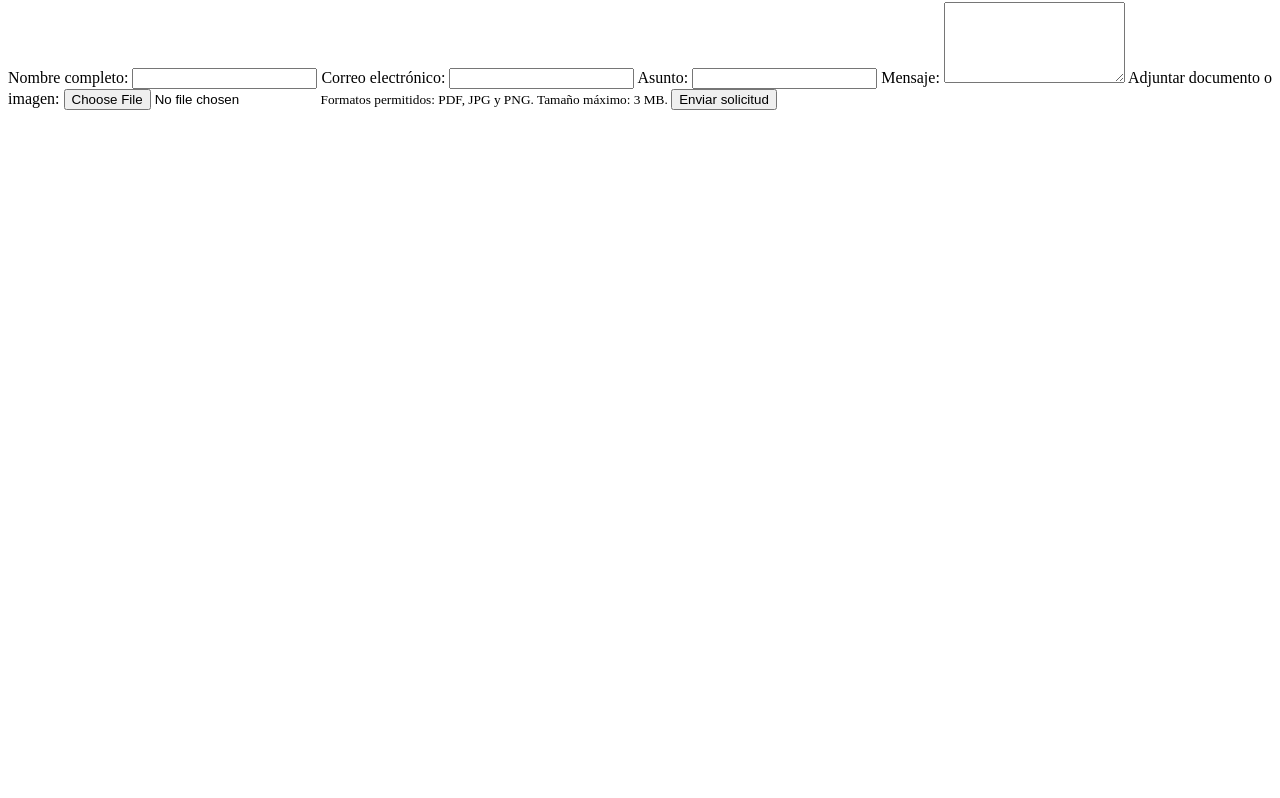
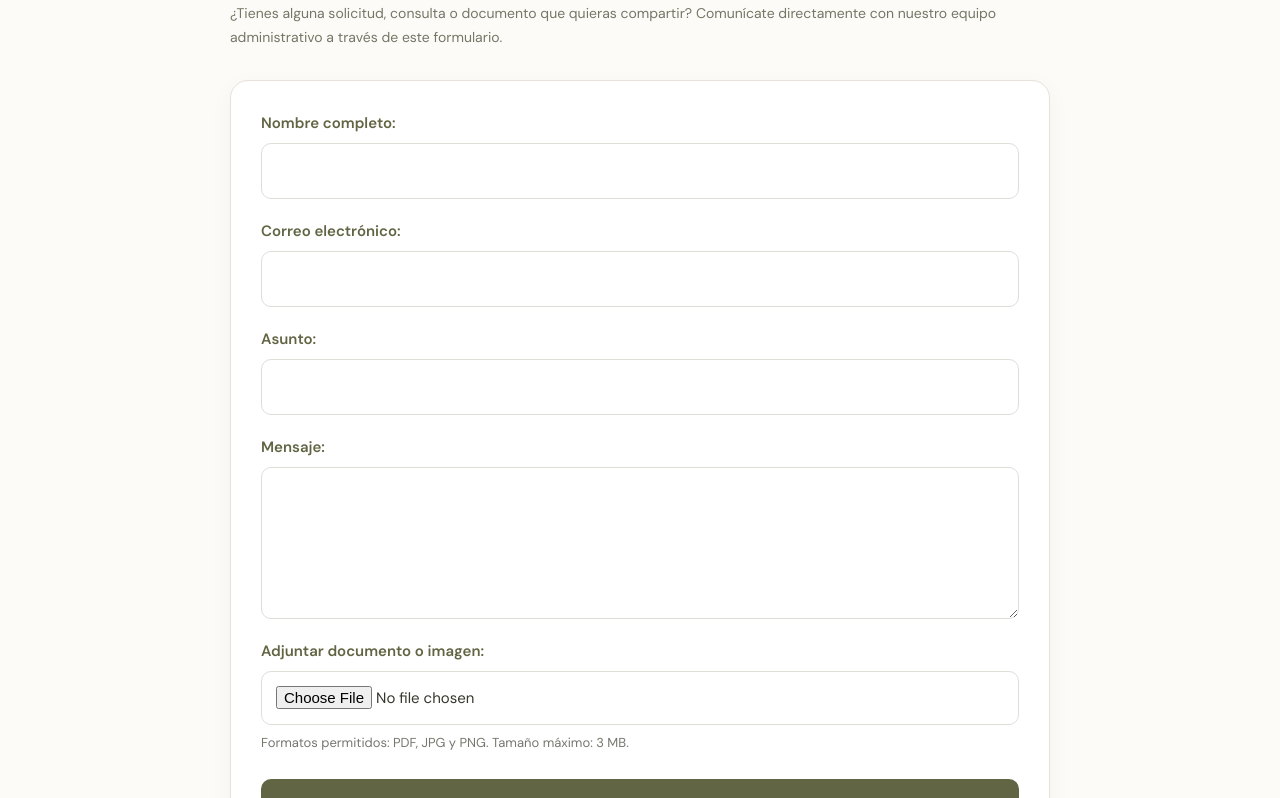
Before and after one commit to amvelezr-11/gardenias-pasteleria, a plain HTML site: page formulario.html in a window 1280 px wide. Shown: the part 112-910 px from the top of the page. Before the commit the page ends 800 px from the top, so only its background shows below. Drawn offline with Linux system fonts and the light colour scheme.

Commit message:
Agregar estilos al formulario de administracion

```diff
--- /dev/null
+++ b/assets/css/formulario.css
@@ -0,0 +1,146 @@
+
+/* FORMULARIO ADMINISTRATIVO - GARDENIAS */
+
+body {
+  background: #fdfbf7;
+  color: #34372b;
+}
+
+body > h1,
+body > p {
+  max-width: 820px;
+  margin-left: auto;
+  margin-right: auto;
+}
+
+body > h1 {
+  margin-top: 65px;
+  margin-bottom: 15px;
+  font-size: 32px;
+  color: #626543;
+}
+
+body > p {
+  margin-bottom: 25px;
+  line-height: 1.7;
+}
+
+/* Contenedor del formulario */
+
+#formularioCorreo {
+  max-width: 820px;
+  margin: 30px auto 60px;
+  padding: 30px;
+  background: #ffffff;
+  border: 1px solid #e6e2da;
+  border-radius: 18px;
+  box-shadow: 0 6px 25px rgba(0, 0, 0, 0.04);
+}
+
+/* Etiquetas */
+
+#formularioCorreo label {
+  display: block;
+  margin-bottom: 8px;
+  font-size: 15px;
+  font-weight: 600;
+  color: #626543;
+}
+
+/* Campos */
+
+#formularioCorreo input,
+#formularioCorreo textarea {
+  display: block;
+  width: 100%;
+  box-sizing: border-box;
+  margin-bottom: 20px;
+  padding: 15px;
+  font: inherit;
+  font-size: 15px;
+  border: 1px solid #deded8;
+  border-radius: 10px;
+  background: #ffffff;
+  color: #34372b;
+}
+
+#formularioCorreo textarea {
+  min-height: 110px;
+  resize: vertical;
+}
+
+#formularioCorreo input:focus,
+#formularioCorreo textarea:focus {
+  outline: 2px solid #626543;
+  outline-offset: 2px;
+}
+
+/* Archivos */
+
+#formularioCorreo input[type="file"] {
+  padding: 14px;
+  margin-bottom: 8px;
+}
+
+#formularioCorreo small {
+  display: block;
+  margin-bottom: 25px;
+  color: #77776f;
+  font-size: 13px;
+}
+
+/* Botón */
+
+#formularioCorreo button {
+  display: block;
+  width: 100%;
+  padding: 16px;
+  border: none;
+  border-radius: 10px;
+  background: #626543;
+  color: white;
+  font: inherit;
+  font-size: 16px;
+  font-weight: 600;
+  cursor: pointer;
+  transition: background 0.2s ease;
+}
+
+#formularioCorreo button:hover {
+  background: #4d5035;
+}
+
+#formularioCorreo button:disabled {
+  opacity: 0.6;
+  cursor: not-allowed;
+}
+
+/* Mensaje de resultado */
+
+#resultado {
+  max-width: 820px;
+  margin: 0 auto 35px;
+  text-align: center;
+  font-weight: 600;
+}
+
+/* Adaptación a celulares */
+
+@media (max-width: 600px) {
+  body > h1,
+  body > p,
+  #resultado {
+    margin-left: 20px;
+    margin-right: 20px;
+  }
+
+  body > h1 {
+    margin-top: 35px;
+    font-size: 26px;
+  }
+
+  #formularioCorreo {
+    margin: 20px;
+    padding: 22px;
+  }
+}
--- a/formulario.html
+++ b/formulario.html
@@ -5,6 +5,8 @@
   <meta charset="UTF-8">
   <meta name="viewport" content="width=device-width, initial-scale=1.0">
   <title>Administración | Gardenias Pastelería</title>
+  <link rel="stylesheet" href="assets/css/style.css">
+  <link rel="stylesheet" href="assets/css/formulario.css">
 </head>
 
 <body>
```
